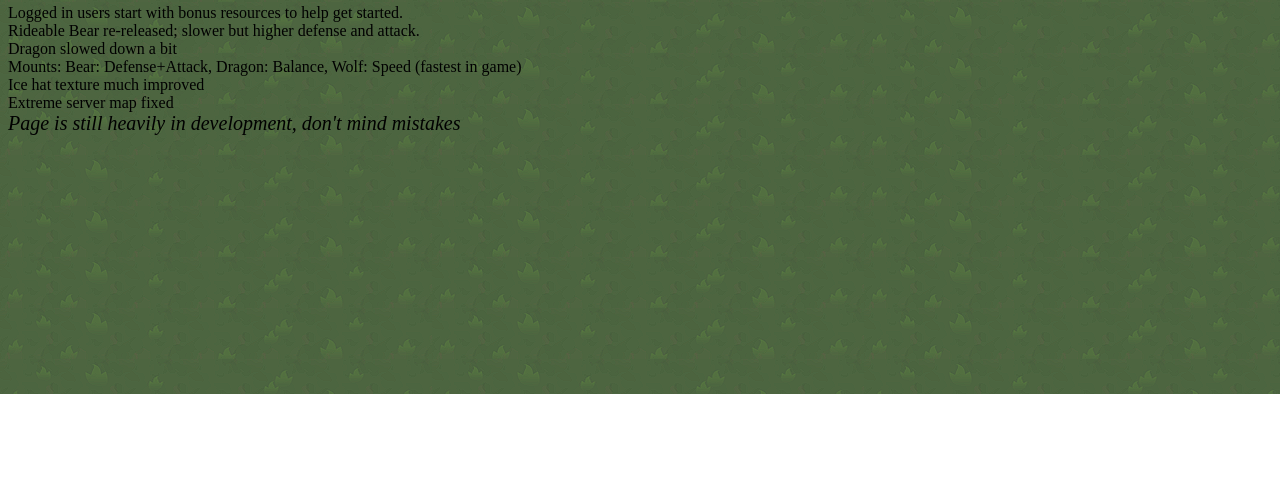
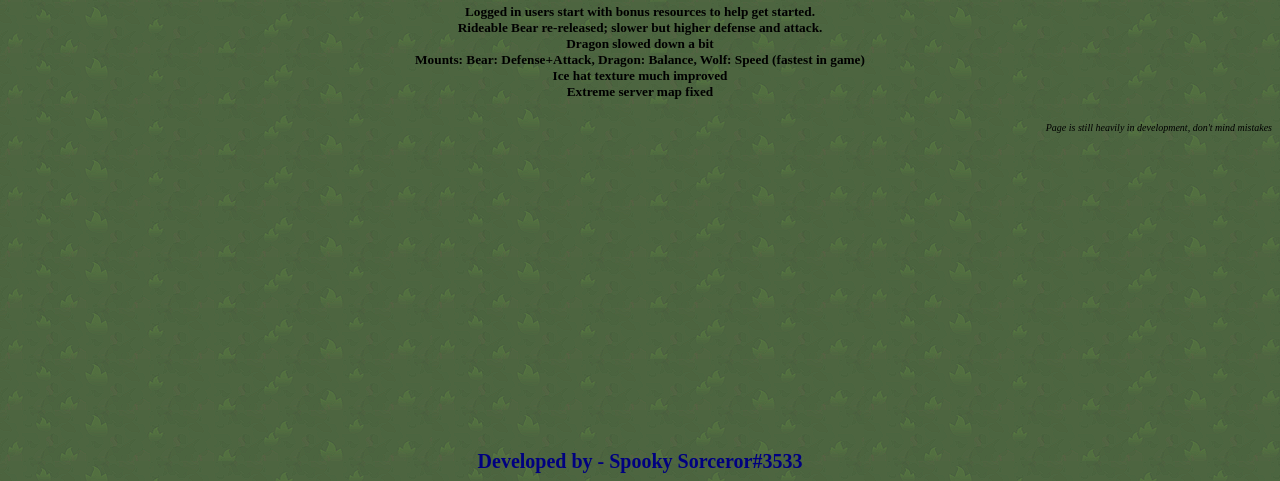
Before and after one commit to Sviniak/Glar-Tutorial, a plain HTML site: page updateSeptember262021.html in a window 1280 px wide. Shown: the part 406-887 px from the top of the page. Before the commit the page ends 800 px from the top, so only its background shows below. Drawn offline with Linux system fonts and the light colour scheme.

Commit message:
Add files via upload

```diff
--- a/style.css
+++ b/style.css
@@ -102,3 +102,20 @@ nav.menu
     font-size: 20px;
     font-family: Montserrat;
     }
+    .copy_right_footer{
+        font-size: 20px;
+        color:navy;
+        font-weight:bold;
+        margin-top: 350px;
+        text-align: center;
+    }
+
+    .bottom
+    {
+        font-size: 10px;
+        float: right;
+    }
+    h2, h5
+    {
+    text-align: center;
+    }
--- a/updateSeptember262021.html
+++ b/updateSeptember262021.html
@@ -16,16 +16,19 @@
             </nav>
             </header>
              <h1 class="main">Change Logs 9/6/2021</h1>
-                <h5>
+
                     <h2>Additions:</h2>
-                   Logged in users start with bonus resources to help get started.<br>
+                   <h5>Logged in users start with bonus resources to help get started.<br>
                     Rideable Bear re-released; slower but higher defense and attack.<br>
                     Dragon slowed down a bit <br>
                     Mounts: Bear: Defense+Attack, Dragon: Balance, Wolf: Speed (fastest in game)<br>
                  Ice hat texture much improved<br>
                 Extreme server map fixed<br>
-            <i> Page is still heavily in development, don't mind mistakes</i>
-
+                </h5>
+            <i class="bottom"> Page is still heavily in development, don't mind mistakes</i>
+            <div class="copy_right_footer">
+                Developed by - Spooky Sorceror#3533
+              </div>
       </body>
 
 
```
Also changed, not shown: changlogs.html (+3 -0 lines), hats.html (+3 -1 lines), index.html (+3 -1 lines), updateApril262022.html (+3 -1 lines).
